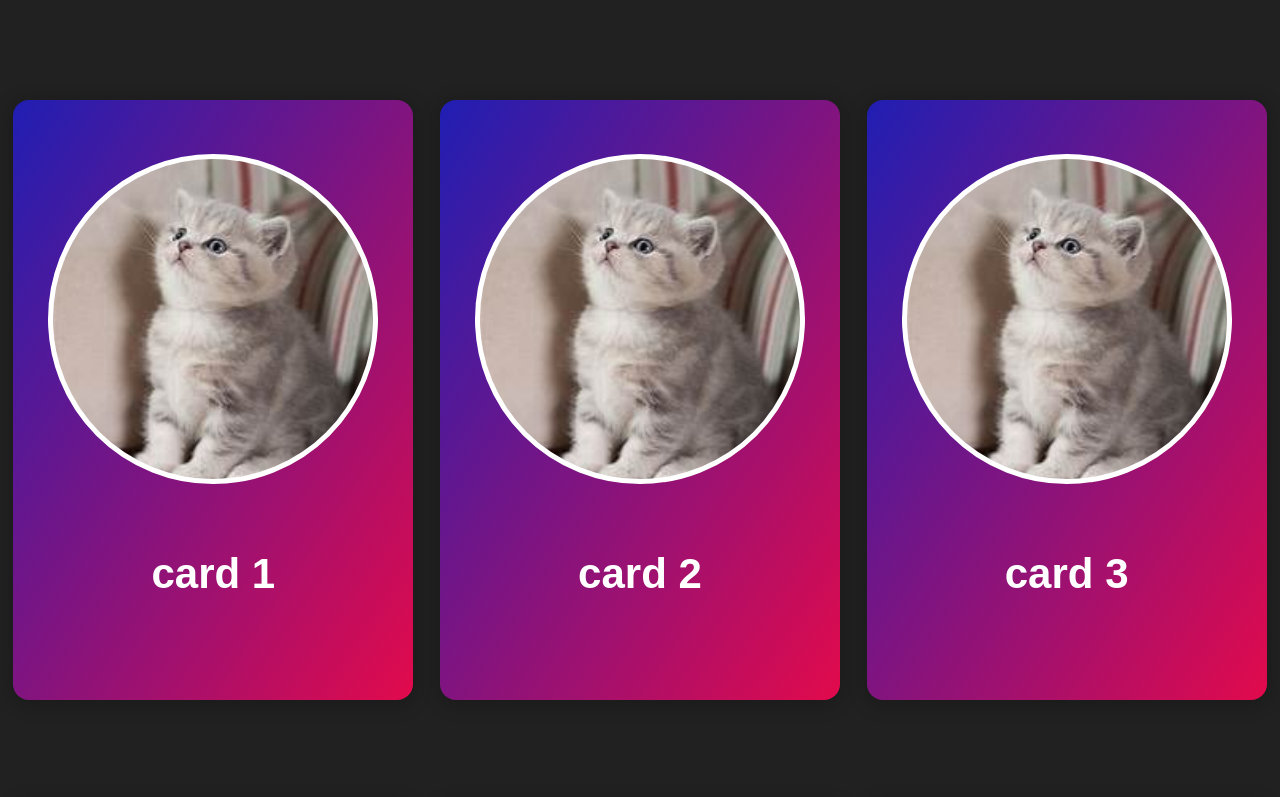
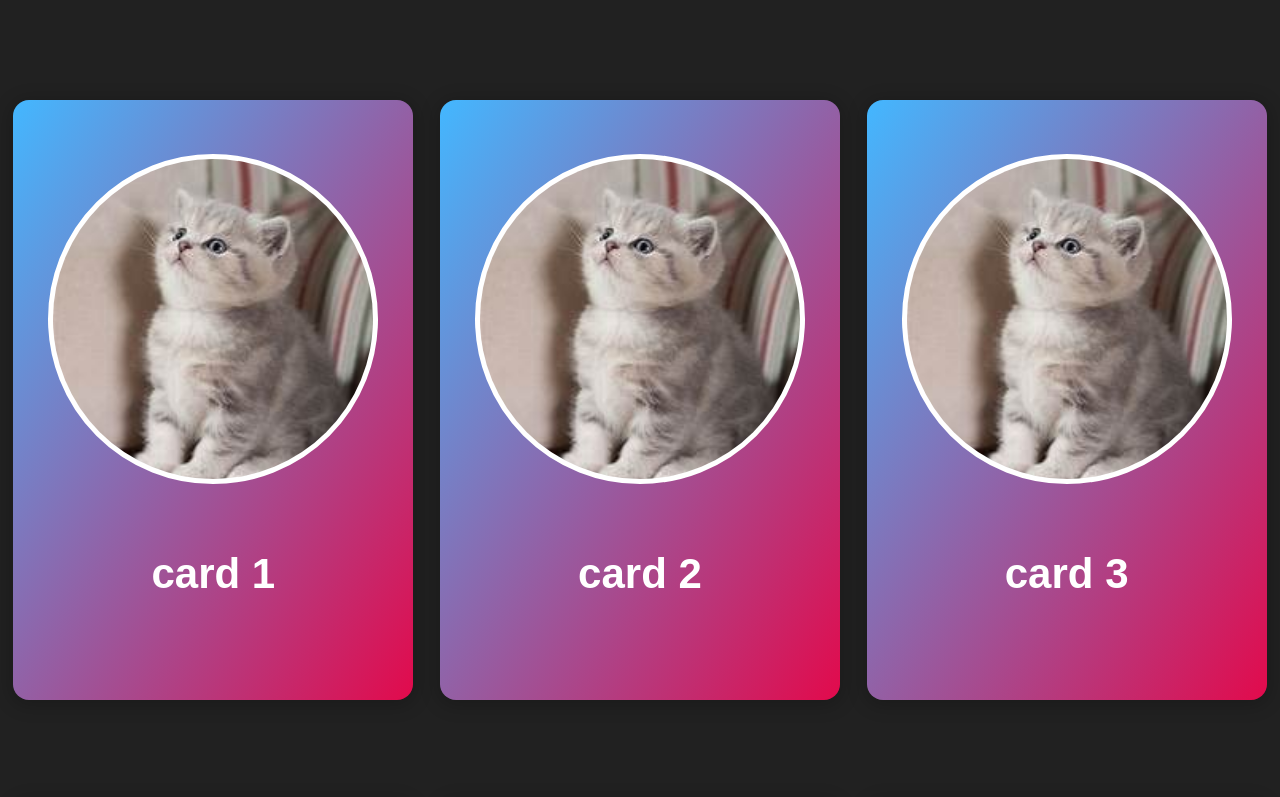
Before and after one commit to Mitushi-23/card, a plain HTML site: page portfolio.html in a window 1280 px wide. Shown: the top 797 px of the page. Drawn offline with Linux system fonts and the light colour scheme.

Commit message:
made some changes

```diff
--- a/card.css
+++ b/card.css
@@ -1,9 +1,11 @@
 :root {
-  --primary: #201eb3;
+  --primary: #43b7ff;
   --secondary: #e20a4c;
   --dark: #212121;
   --light: #F3F3F3;
-  #eae4e4
+  /* #eae4e4
+  #43b7ff
+  #201eb3 */
 }
 
 * {
@@ -15,13 +17,14 @@ body {
   font-family: montserrat, sans-serif;
   width: 100%;
   min-height: 100vh;
+  background-color: #212121;
 }
   .cardholder{
    display: flex;
    flex-wrap: wrap;
    align-items: center;
    justify-content: space-around;
-   background-color: #212121;
+   margin-bottom: 100px;
   }
 
 
--- a/card.js
+++ b/card.js
@@ -53,3 +53,38 @@ card[i].addEventListener("click", function (e) {
   card[i].classList.toggle('is-flipped');
 });
 }
+
+
+
+
+
+
+
+
+
+
+
+
+
+
+
+
+
+
+
+
+
+
+
+
+let text = '{"employees":[' +
+'{"firstName":"John","lastName":"Doe" },' +
+'{"firstName":"Anna","lastName":"Smith" },' +
+'{"firstName":"Peter","lastName":"Jones" }]}';
+
+const obj = JSON.parse(text);
+for(var i=2;i>=0;i--){
+let code=document.querySelector(".demo");
+let content= obj.employees[i].firstName + " " + obj.employees[i].lastName;
+code.innerHTML += content;
+}
```
